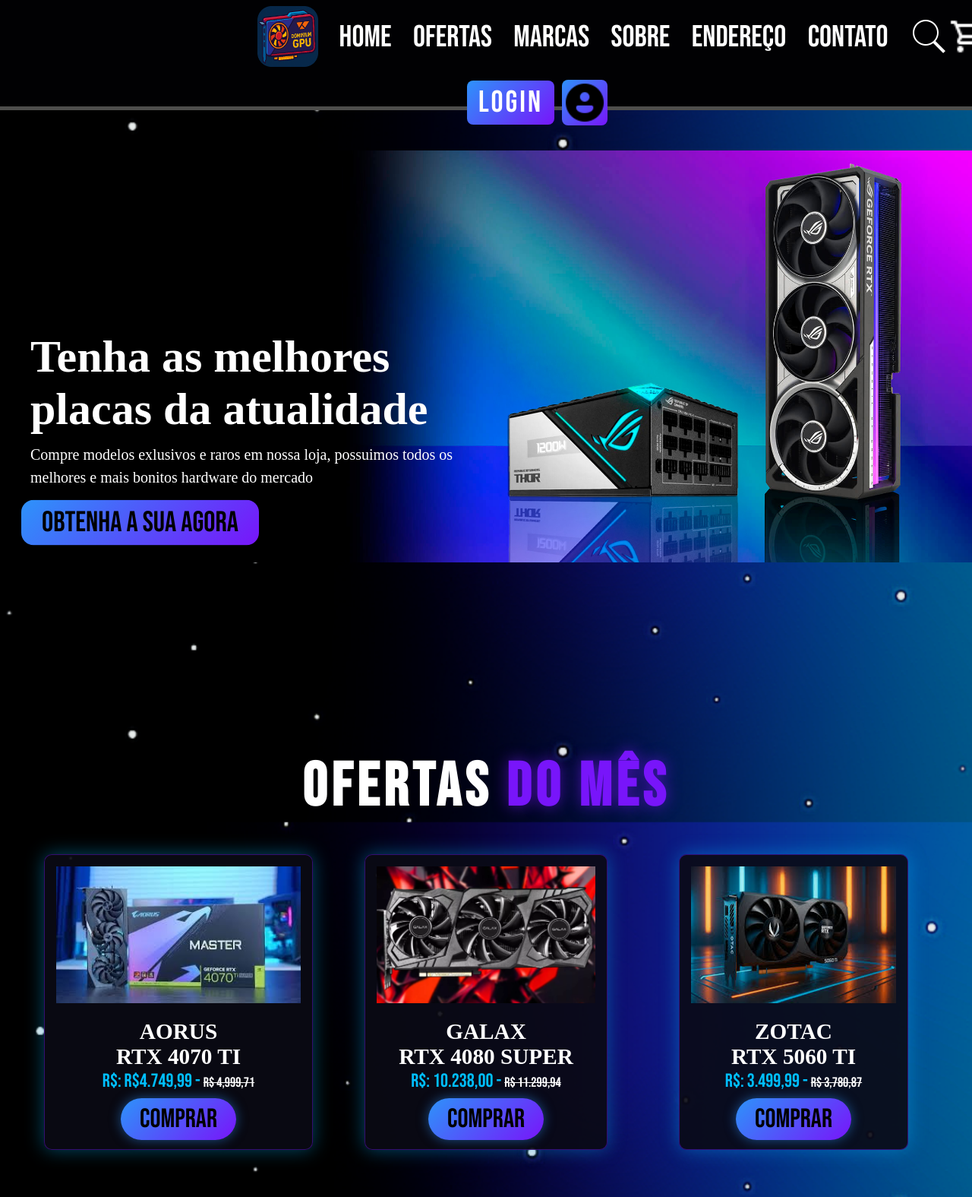
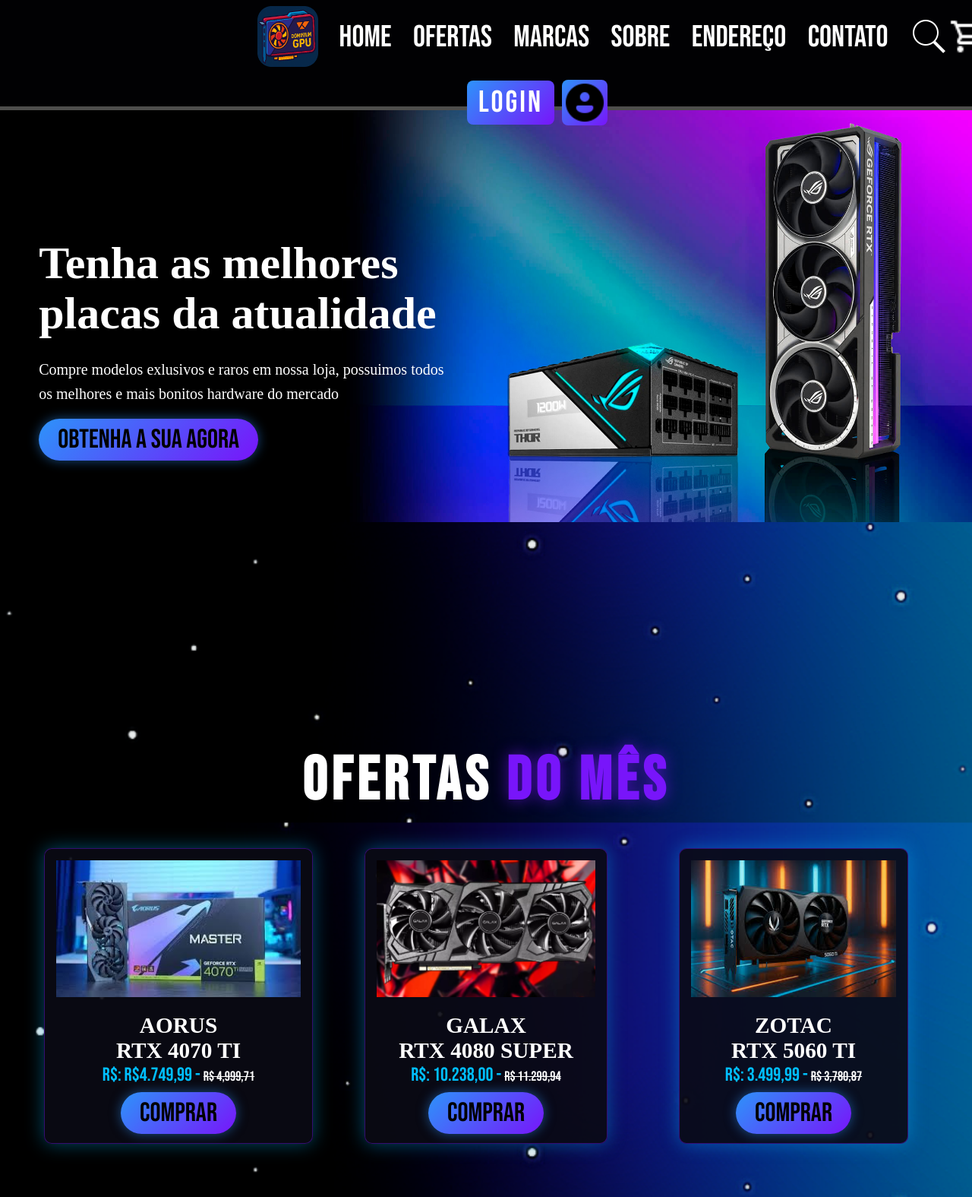
Before and after one commit to Ruan-Silva23/spaceWork, a plain HTML site: page index.html in a window 1280 px wide. Shown: the top 1575 px of the page at 76% size. Drawn offline with Linux system fonts and the light colour scheme.

Commit message:
Adição de comentarios e pequenos ajustes

```diff
--- /dev/null
+++ b/Java/script.js
@@ -0,0 +1,4 @@
+
+function final(){
+    console.log("So chegamos até essa parte")
+}
--- a/css/style.css
+++ b/css/style.css
@@ -1,3 +1,4 @@
+ /* Criação de variaveis */
 :root {
     --main-color: #2d93fa;
     --black: #13131A;
@@ -7,6 +8,7 @@
     font-size: 10px;
     }
 
+  /* configs gerais */
 * {
     margin: 0;
     padding: 0;
@@ -17,17 +19,18 @@
     transition: 0.2s linear;
   }
 
+  /* imagem de back da pag */
   body {
   background-image: url(imagens/Galaxia\ backg.png);
   background-repeat: no-repeat;
   background-size: cover;
   background-position: center center;
   background-attachment: fixed;
-  padding-top: 145px;
   position: relative;
   overflow-x: hidden;
   }
 
+  /* Espaçamento das box */
   section {
     padding: 3rem 2rem;
     margin: 0 auto;
@@ -53,6 +56,7 @@
     height: 60px;
 }
 
+/* posicionamento e configs do header */
 .header {
   position: fixed;
   top: 0;
@@ -77,6 +81,7 @@
   margin-right: 50rem;
 }
 
+/* configs do botão login */
 .login a {
   font-size: 4rem;
   letter-spacing: 0.3rem;
@@ -105,6 +110,7 @@
   cursor: pointer;
 }
 
+/* configs dos textos na barra de navegação */
 .navbarra a {
     margin: 0 1.3rem;
     font-size: 4rem;
@@ -129,6 +135,7 @@
     height: 60px;
 }
 
+/* Configs do botão da pag inicial */
 .btn {
     background: linear-gradient(135deg, var(--main-color), var(--purple));
     color: #000000;
@@ -142,6 +149,7 @@
     animation: pulse 2s infinite ease-in-out
 }
 
+/* animação de pulse no botão inicial */
 @keyframes pulse {
   0% {
     transform: scale(1);
@@ -154,6 +162,7 @@
   }
 }
 
+/* configs dos botões das boxes do site */
 .btn-card {
     color: #000000;
     padding: 0.6rem 2.5rem;
@@ -175,42 +184,63 @@
   letter-spacing: 0.2rem;
 }
 
+/* imagem principal do site */
 .home-container {
-    background: url("./imagens/5090-rog.jpg") center/cover no-repeat;
-    height: 81vh;
-    background-position: center;
-    background-size: cover;
-    animation: zoomIn 6s ease-in-out infinite alternate;
+  background: url("./imagens/5090-rog.jpg") center/cover no-repeat;
+  margin-top: 145px;
+  min-height: 100vh;
+  display: flex;
+  align-items: center;
+  justify-content: flex-start;
+  animation: zoomIn 6s ease-in-out infinite alternate;
+  padding: 0 8vw;
 }
 
+/* efeito de Zoom constante na imagem */
 @keyframes zoomIn {
   from { background-size: 100%; }
   to { background-size: 110%; }
 }
 
-.home-container section {
-  display: flex;
-  align-items: center;
-  min-height: 100vh;
+/* alinhamento do conteúdo */
+.content {
+  max-width: 60rem;
+  width: 100%;
+  text-align: left;
 }
 
-.content {
-  max-width: 60rem;
+/* título */
+.content h3 {
+  color: #fff;
+  font-size: clamp(2.5rem, 6vw, 6rem);
+  line-height: 1.1;
+  margin-bottom: 1.5rem;
 }
 
-.content h3 {
+/* conteudo */
+.content p {
   color: #fff;
-  font-size: 6rem;
-
+  font-size: clamp(1.4rem, 2vw, 2rem);
+  line-height: 1.6;
+  padding: 1rem 0;
+  max-width: 55ch;
+  margin: 0;
 }
 
-.content p {
-  color: #fff;
-  font-size: 2rem;
-  line-height: 1.5;
-  padding: 1rem 0;
+/* " Responsividade " */
+@media (min-width: 600px) {
+  .home-container {
+    min-height: 80vh;
+    background-position: top center;
+    padding: 0 4vw;
+  }
+
+  .content {
+    text-align: left;
+  }
 }
 
+/* titulos de paginas */
 .title {
 padding-top: 145px;
   font-size: 8rem;
@@ -223,6 +253,7 @@ padding-top: 145px;
   letter-spacing: 0.6rem;
 }
 
+/* Titulos de paginas */
 .title span {
   color: var(--purple);
   text-transform: uppercase;
@@ -230,6 +261,7 @@ padding-top: 145px;
   text-shadow: 0 0 20px rgba(120,21,250,0.6);
 }
 
+/* sobre nós */
 .about .row {
   display: flex;
   align-items: center;
@@ -259,6 +291,7 @@ padding-top: 145px;
   line-height: 1.8;
 }
 
+/* configurações das box de compra*/
 .menu .box-container {
   display: grid;
   grid-template-columns: repeat(auto-fit, minmax(30rem, 1fr ));
@@ -306,6 +339,7 @@ padding-top: 145px;
   font-size: 2.5rem ;
 }
 
+/* configs de box de ofertas */
 .ofertas .box-container {
   display: grid;
   grid-template-columns: repeat(auto-fit, minmax(30rem, 1fr ));
@@ -354,12 +388,14 @@ padding-top: 145px;
   font-weight:lighter ;
 }
 
+/* endereço */
 .address {
   display: flex;
   align-items: center;
   flex-direction: column;
 }
 
+/* inicio do formulario */
 .formulario {
   background: rgba(10, 10, 20, 0.9);
   border: 1px solid rgba(120,21,250,0.4);
@@ -413,6 +449,7 @@ padding-top: 145px;
   background-color: rgba(255, 255, 255, 0.15);
 }
 
+/* opções pre programadas para a aba de assunto */
 .option {
   color: rgb(0, 0, 0);
   background: rgb(0, 92, 168);
@@ -442,6 +479,8 @@ button[type="submit"] {
   margin-top: 2rem;
 }
 
+/* config dos icons de contato*/
+
 .footer {
    text-align: center;
    align-items: center;
--- a/index.html
+++ b/index.html
@@ -8,16 +8,14 @@
     <link rel="preconnect" href="https://fonts.gstatic.com" crossorigin>
     <link href="https://fonts.googleapis.com/css2?family=Bebas+Neue&display=swap" rel="stylesheet">
     <link rel="stylesheet" href="css/style.css">
+    <script src="Java/script.js"></script>
     <title> Dominium GPU </title>
 </head>
 <body>
-
+    <!-- Barra de navegação no topo do site -->
     <header class="header">
-
-        <a href="#" class="logo">
-            <img src="logo-pag.png" alt="logo">
-        </a>
-
+        <a href="#" class="logo"><img src="logo-pag.png" alt="logo"> </a>
+        <!-- links da barra para melhor navegação -->
         <nav class="navbarra">
             <a href="#">Home</a>
             <a href="#ofertas">Ofertas</a>
@@ -26,7 +24,7 @@
             <a href="#address">Endereço</a>
             <a href="#contato">Contato</a>
         </nav>
-
+        <!-- icones de carrinho e lupa -->
         <div class="icons">
 
             <img width="50" height="50" src="lupa.png" alt="Lupa">
@@ -34,7 +32,7 @@
             <img width="50" height="50" src="cart.png" alt="Carrinho">
 
         </div>
-
+        <!-- Botão de login e icon de user -->
         <nav class="login">
 
             <a href="#login">Login</a>
@@ -43,30 +41,29 @@
         </nav>
 
     </header>
-
+    <main class="hero"></main>
+    <!-- pag inicial do site -->
     <div class="home-container">
-        <section id="#home">
             <div class="content">
 
                 <h3>Tenha as melhores placas da atualidade</h3>
                 <p>Compre modelos exlusivos e raros em nossa loja, possuimos todos os melhores e mais bonitos hardware do mercado</p>
 
-                <a href="#" class="btn">OBTENHA A SUA AGORA</a>
+                <button onclick="final()" class="btn-card">Obtenha a sua agora</button>
                 </div>
 
-        </section>
     </div>
-
+    <!-- title de oferta -->
     <section class="ofertas" id="ofertas">
         <h2 class="title">ofertas<span> do mês</span></h2>
-
+        <!-- box's de ofertas -->
         <div class="box-container">
             <div class="ofertas">
             <img src="css/imagens/Paorus.jpg" alt="Placa de video RTX AORUS 4070 TI">
                 <h3>AORUS <p>RTX 4070 TI</p></h3>
 
                 <div class="price">R$: R$4.749,99 - <span> R$ 4,999,71</span> <p></p>
-                <a href="" class="btn-card">Comprar</a>
+                <button onclick="final()" class="btn-card">Comprar</button>
                 </div>
             </div>
 
@@ -76,7 +73,7 @@
                 <h3>GALAX<p>RTX 4080 SUPER</p></h3>
 
                 <div class="price">R$: 10.238,00 - <span> R$ 11.299,94</span><p></p>
-                <a href="" class="btn-card"> Comprar</a>
+                <button onclick="final()" class="btn-card">Comprar</button>
                 </div>
             </div>
 
@@ -86,16 +83,16 @@
                 <h3>ZOTAC <p>RTX 5060 TI</p></h3>
 
                 <div class="price">R$: 3.499,99 - <span> R$ 3,780,87</span><p></p>
-                <a href="" class="btn-card">Comprar</a>
+                <button onclick="final()" class="btn-card">Comprar</button>
                 </div>
             </div>
         </div>
 
     </section>
-
+    <!-- title de menu -->
     <section class="menu" id="marcas">
         <h2 class="title"> nosso <span>menu</span></h2>
-
+        <!-- box's de menu -->
         <div class="box-container">
 
             <div class="box">
@@ -104,7 +101,7 @@
                 <h3>ASUS</h3>
 
                 <div class="stars">Avaliação: 4,2 <p>⭐⭐⭐⭐✩</p>
-                <a href="" class="btn-card">Ver produtos</a>
+                <button onclick="final()" class="btn-card">Comprar</button>
                 </div>
 
             </div>
@@ -115,7 +112,7 @@
                 <h3>AORUS</h3>
 
                 <div class="stars">Avaliação: 4,4 <p>⭐⭐⭐⭐★</p>
-                <a href="" class="btn-card">Ver produtos</a>
+                <button onclick="final()" class="btn-card">Comprar</button>
                 </div>
 
          </div>
@@ -126,7 +123,7 @@
                 <h3>MSI</h3>
 
                 <div class="stars">Avaliação: 4,5 <p>⭐⭐⭐⭐★</p>
-                <a href="" class="btn-card">Ver produtos</a>
+                <button onclick="final()" class="btn-card">Comprar</button>
                 </div>
 
          </div>
@@ -137,7 +134,7 @@
                 <h3>GALAX</h3>
 
                 <div class="stars">Avaliação: 4,2 <p>⭐⭐⭐⭐✩</p>
-                <a href="" class="btn-card">Ver produtos</a>
+                <button onclick="final()" class="btn-card">Comprar</button>
                 </div>
 
          </div>
@@ -148,7 +145,7 @@
                 <h3>EVGA</h3>
 
                 <div class="stars">Avaliação: 4,5 <p>⭐⭐⭐⭐★</p>
-                <a href="" class="btn-card">Ver produtos</a>
+                <button onclick="final()" class="btn-card">Comprar</button>
                 </div>
 
          </div>
@@ -159,7 +156,7 @@
                 <h3>ZOTAC</h3>
 
                 <div class="stars">Avaliação: 4,0 <p>⭐⭐⭐⭐✩</p>
-                <a href="" class="btn-card">Ver produtos</a>
+                <button onclick="final()" class="btn-card">Comprar</button>
                 </div>
 
          </div>
@@ -168,7 +165,7 @@
 
 
     </section>
-
+    <!-- title sobre nós -->
     <section class="about" id="about">
         <h2 class="title">SOBRE <span>NÓS</span></h2>
         <div class="row">
@@ -182,18 +179,19 @@
 
         </div>
     </section>
-
+    <!-- title de endereço -->
     <section class="address" id="address">
         <h2 class="title">Nosso <span>Endereço</span> </h2>
 
         <iframe src="https://www.google.com/maps/embed?pb=!1m14!1m12!1m3!1d347.6005454768594!2d-35.90349257700434!3d-7.24398582439372!2m3!1f0!2f0!3f0!3m2!1i1024!2i768!4f13.1!5e0!3m2!1sen!2sbr!4v1760212065466!5m2!1sen!2sbr" width="800" height="650" style="border:0;" allowfullscreen="" loading="lazy" referrerpolicy="no-referrer-when-downgrade"></iframe>
 
     </section>
-
+    <!-- Formulario do fale conosco -->
     <section class="formulario" id="contato">
   <h2 class="title">Fale <span>Conosco</span> </h2>
 
   <form action="#" method="post" class="form-box">
+     <!-- criação dos labels -->
     <div class="input-group">
       <label  for="nome">Nome:</label>
       <input type="text" id="nome" name="nome" placeholder="Digite seu nome" required>
@@ -207,12 +205,17 @@
     <div class="input-group">
       <label for="assunto">Assunto:</label>
       <select id="assunto" name="assunto" required>
+        <!-- opções para escolha -->
         <option class="option" value="">Selecione</option>
+        <option class="option" value="sugestao">Comprar</option>
         <option class="option" value="suporte">Suporte Técnico</option>
         <option class="option" value="parcerias">Parcerias</option>
         <option class="option" value="sugestao">Sugestão</option>
-      </select>
+
+
+        </select>
     </div>
+
 
     <div class="input-group">
       <label for="mensagem">Mensagem:</label>
@@ -220,15 +223,17 @@
     </div>
 
     <fieldset>
+        <!-- checkbox para msg no Email -->
         <div class="input-check">
             <input type="checkbox" name="check-email"  id="iemail" checked> <Label for="iemail" >Você gostaria de receber atualizações de nossas ofertas no E-mail </Label>
         </div>
     </fieldset>
 
-    <button type="submit" class="btn-card">Enviar</button>
+    <button onclick="final()" type="submit" class="btn-card">Comprar</button>
   </form>
 </section>
 
+    <!-- icons de instagram e facebock-->
     <section class="footer">
         <div class="share">
             <img width="54" height="54" src="https://img.icons8.com/3d-fluency/94/instagram-logo.png" alt="instagram-logo"/>
```
